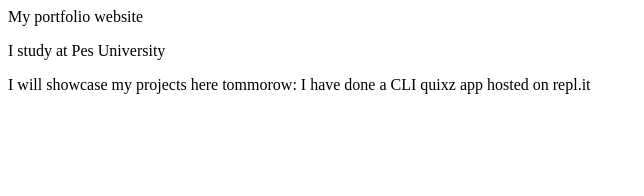
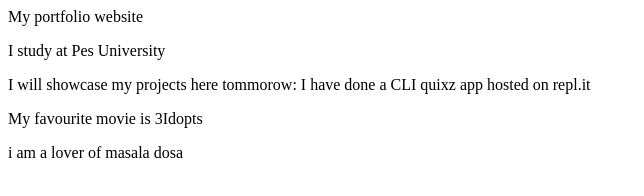
Before and after one commit to hrithikdiwakar/my-new-site, a plain HTML site: page index.html in a window 1280 px wide. Shown: the whole page, without its empty margins (0-644 px from the left). Drawn offline with Linux system fonts and the light colour scheme.

Commit message:
updated my favourites

```diff
--- a/index.html
+++ b/index.html
@@ -14,5 +14,7 @@
         I will showcase my projects here tommorow:
         I have done a CLI quixz app hosted on repl.it
     </p>
+    <p>My favourite movie is 3Idopts</p>
+    <p>i am a lover of masala dosa</p>
 </body>
 </html>
```
